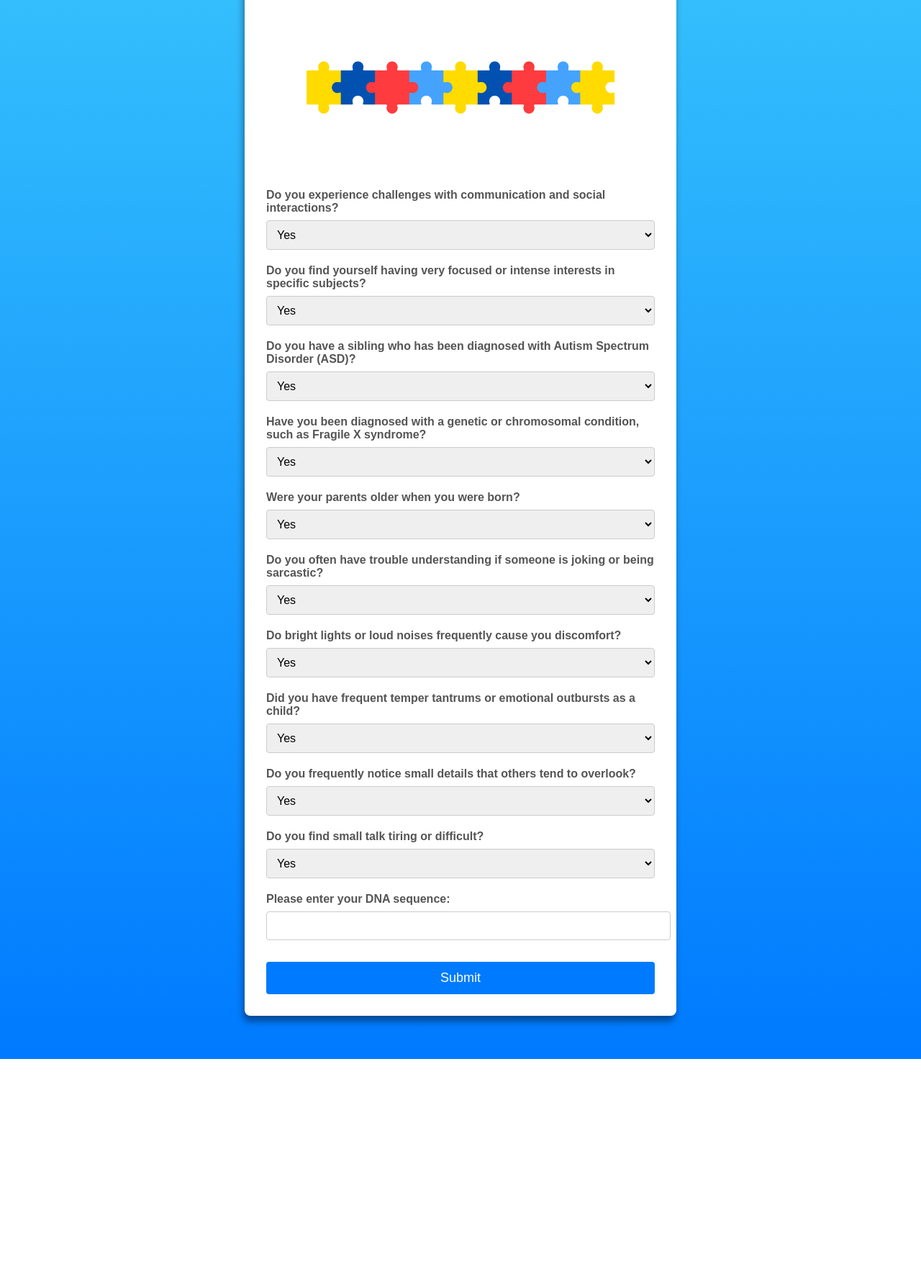
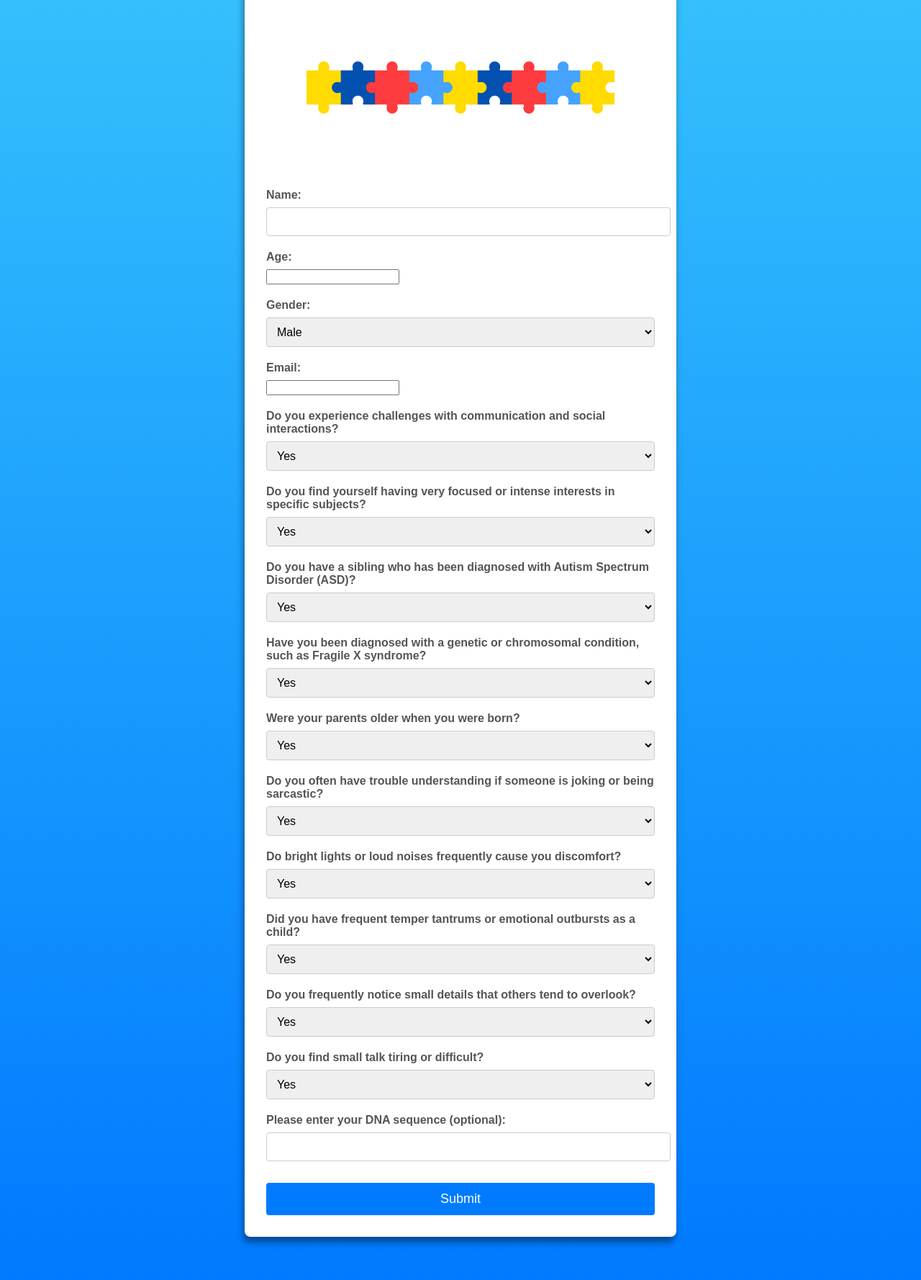
Before and after one commit to DeveloperJuanR/Autism_Prediction-, a Flask app: page / in a window 1280 px wide. Shown: the part 130-1908 px from the top of the page at 72% size. Before the commit the page ends 1601 px from the top, so only its background shows below. Run offline with Flask 3, Linux system fonts and the light colour scheme.

Commit message:
added form fields

```diff
--- a/sql/schema.sql
+++ b/sql/schema.sql
@@ -13,7 +13,7 @@ CREATE TABLE `User` (
 CREATE TABLE DNA_Sequence (
     dna_id INT AUTO_INCREMENT PRIMARY KEY,
     user_id INT NOT NULL,
-    sequence TEXT NOT NULL,
+    sequence TEXT,
     responses JSON,
     evaluation VARCHAR(50),
     time_submitted TIMESTAMP,
--- a/templates/index.html
+++ b/templates/index.html
@@ -11,6 +11,27 @@
     <h1>Autism Prediction Questionnaire</h1>
     <img src="{{ url_for('static', filename='world-autism.png') }}" alt="Autism Awareness" class="header-image">
     <form method="post" action="{{ url_for('dna.submit_sequence') }}">
+          <!-- User information fields -->
+      <div class="form-group">
+        <label for="name">Name:</label>
+        <input type="text" id="name" name="name">
+      </div>
+      <div class="form-group">
+        <label for="age">Age:</label>
+        <input type="number" id="age" name="age">
+      </div>
+      <div class="form-group">
+        <label for="gender">Gender:</label>
+        <select id="gender" name="gender">
+          <option value="male">Male</option>
+          <option value="female">Female</option>
+          <option value="other">Other</option>
+        </select>
+      </div>
+      <div class="form-group">
+        <label for="email">Email:</label>
+        <input type="email" id="email" name="email">
+      </div>
       <!-- Loop over the questions passed from Flask -->
       {% for question in questions %}
         <div class="form-group">
@@ -23,8 +44,8 @@
       {% endfor %}
       <!-- Final question for DNA input -->
       <div class="form-group">
-        <label for="dna">Please enter your DNA sequence:</label>
-        <input type="text" id="dna" name="dna" required>
+        <label for="dna">Please enter your DNA sequence (optional):</label>
+        <input type="text" id="dna" name="dna">
       </div>
       <button type="submit">Submit</button>
     </form>
```
Also changed, not shown: 1 other file.
